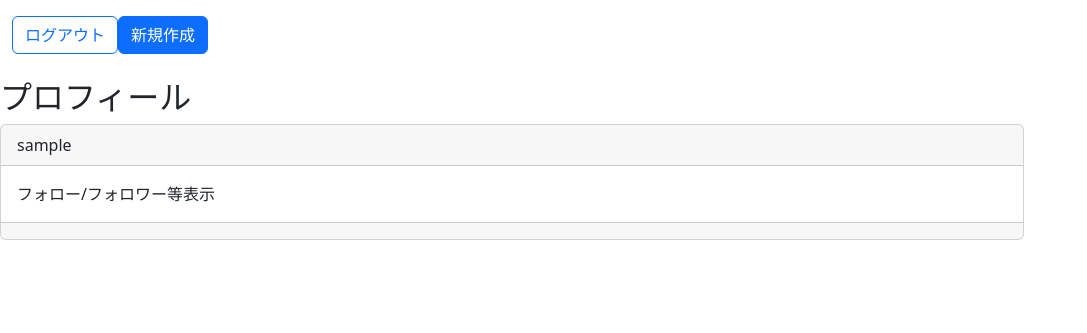
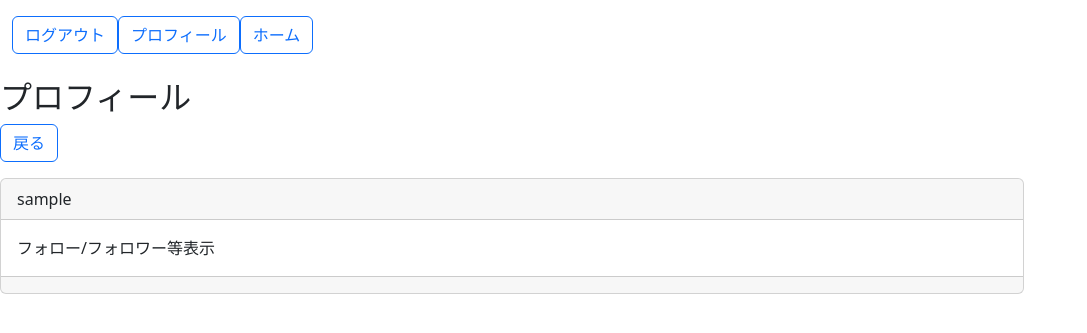
Before and after one commit to shinonome-inc/backend-final-assignment-hanaka, a Django app: a page that uses templates/base.html in a window 1280 px wide. Shown: the top 333 px of the page, without its empty margins (0-1087 px from the left). Run offline with Django 4.2, Linux system fonts and the light colour scheme; the visitor is signed in with stand-in values (Sample User, id 1); data comes from the database, SQL or seed files in the repository; data that the repository does not hold is empty.

Commit message:
htmlファイルへのボタンの設置と、formsの修正

```diff
--- a/templates/accounts/profile.html
+++ b/templates/accounts/profile.html
@@ -3,6 +3,9 @@
 {% block title %} プロフィール {% endblock %}
 {% block content %}
 <h2>プロフィール</h2>
+<!-- 前のページ(=home)に遷移する -->
+<p class="nav-link"><a href="{{request.META.HTTP_REFERER}}"><button type="button"
+            class="btn btn-outline-primary">戻る</button></a></p>
 <div class="card" style="width:80%;">
     <div class="card-header">
         {{ user.username }}
--- a/templates/base.html
+++ b/templates/base.html
@@ -25,8 +25,11 @@
                 {% if request.user.is_authenticated %}
                 <p class="nav-link"><a href="{% url 'accounts:logout' %}"><button type="button"
                             class="btn btn-outline-primary">ログアウト</button></a></p>
-                <p class="nav-link"><a href="{% url 'tweets:create' %}"><button type="button"
-                            class="btn btn-primary">新規作成</button></a></p>
+                <p class="nav-link"><a href="{% url 'accounts:user_profile' request.user %}"><button type="button"
+                            class="btn btn-outline-primary">プロフィール</button></a></p>
+                <p class="nav-link"><a href="{% url 'tweets:home' %}"><button type="button"
+                            class="btn btn-outline-primary">ホーム</button></a></p>
+
                 {% else %}
                 <p class="nav-link"><a href="{% url 'accounts:login' %}"><button type="button"
                             class="btn btn-outline-primary">ログイン</button></a></p>
--- a/templates/tweets/home.html
+++ b/templates/tweets/home.html
@@ -5,6 +5,9 @@
 {% block content %}
 <div>
     <h2> ホーム </h2>
+
+    <p class="nav-link"><a href="{% url 'tweets:create' %}"><button type="button"
+                class="btn btn-primary">新規作成</button></a></p>
 
     {% for tweet in tweet_list %}
     <div class="card" style="width:80%;">
--- a/tweets/tests.py
+++ b/tweets/tests.py
@@ -79,6 +79,7 @@ class TestTweetCreateView(TestCase):
         }
         response = self.client.post(self.url, too_long_content_data)
         context = response.context
+        print(type(context))
         form = context["form"]
         self.assertEqual(response.status_code, 200)
         self.assertEqual(
```
Also changed, not shown: tweets/forms.py (+3 -7 lines).
